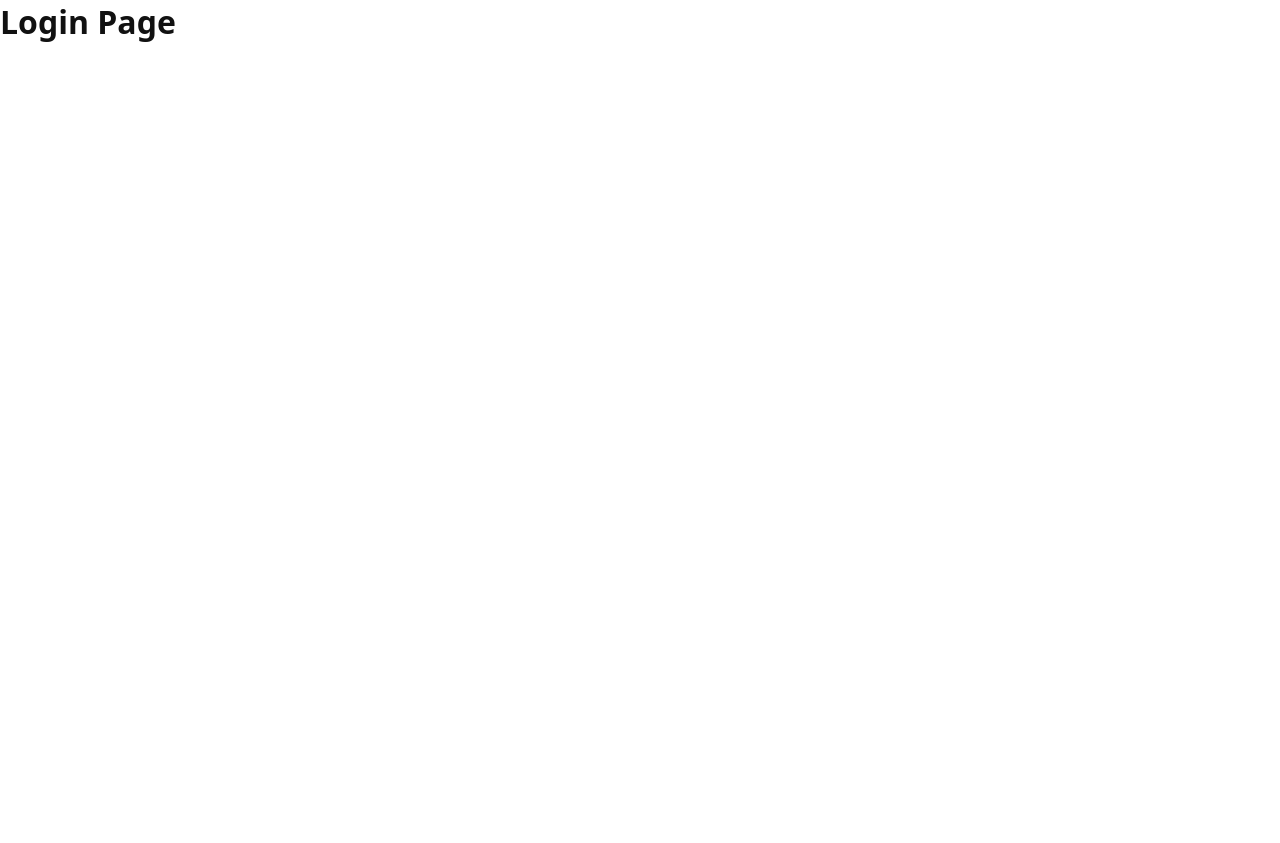
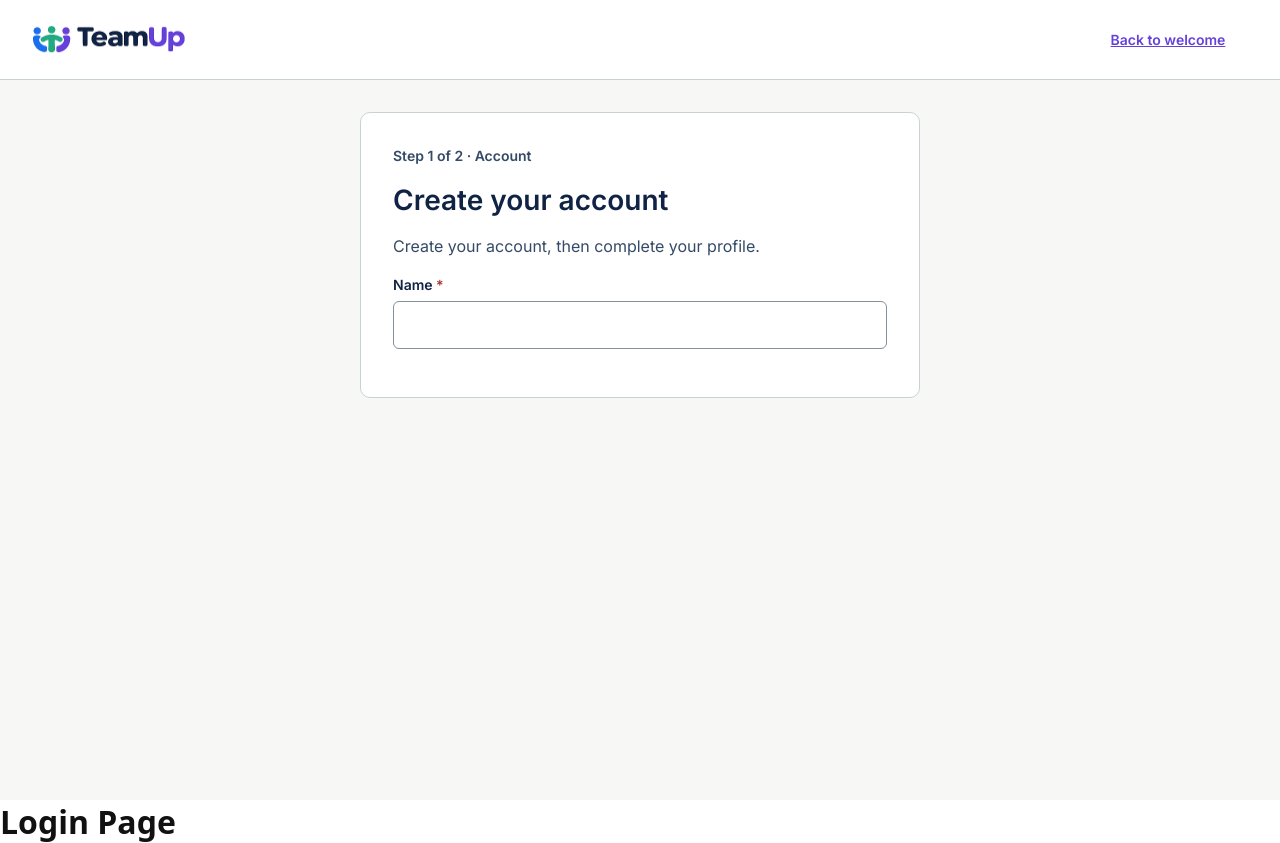
Before and after one commit to teamup-lattice/teamup-frontend, a React (Vite) app: page /login in a window 1280 px wide. Before the commit the page ends 800 px from the top, so only its background shows below. Built offline with nearby package versions, Linux system fonts and the light colour scheme.

Commit message:
Match AuthLayout, Input and Button typography to Figma

```diff
--- a/src/App.jsx
+++ b/src/App.jsx
@@ -7,9 +7,20 @@ import CreateProject from "./pages/CreateProject";
 import ProjectDetails from "./pages/ProjectDetails";
 import Workspace from "./pages/Workspace";
 import ProjectPage from "./pages/ProjectPage";
+import AuthLayout from "./layouts/AuthLayout";
+import Input from "./components/Input";
 
 function App() {
   return (
+    <>
+      <AuthLayout
+        step="Step 1 of 2 · Account"
+        title="Create your account"
+        description="Create your account, then complete your profile."
+        backLabel="Back to welcome"
+      >
+        <Input label="Name" required />
+      </AuthLayout>
       <Routes>
         <Route path="/" element={<Navigate to="/login" />} />
         <Route path="/signup" element={<Signup />} />
@@ -21,6 +32,7 @@ function App() {
         <Route path="/projects/:id/workspace" element={<Workspace />} />
         <Route path="/projects/:id/page" element={<ProjectPage />} />
       </Routes>
+    </>
   );
 }
 
--- a/src/components/Button.module.css
+++ b/src/components/Button.module.css
@@ -8,13 +8,15 @@
   border: 1px solid transparent;
   border-radius: var(--radius-control);
   font-family: var(--font-family);
-  font-size: var(--font-size-body);
+  font-size: var(--font-size-label);
+  line-height: var(--line-height-text);
   font-weight: 600;
   cursor: pointer;
 }
 
 .primary {
   background: var(--color-purple);
+  border-color: var(--color-purple);
   color: var(--color-card);
 }
 
--- a/src/components/Input.module.css
+++ b/src/components/Input.module.css
@@ -1,7 +1,7 @@
 .field {
   display: flex;
   flex-direction: column;
-  gap: var(--space-1);
+  gap: var(--space-tight);
   margin-bottom: var(--space-4);
 }
 
@@ -9,6 +9,7 @@
   font-size: var(--font-size-label);
   font-weight: 600;
   color: var(--color-navy);
+  line-height: var(--line-height-text);
 }
 
 .required {
@@ -23,7 +24,7 @@
   box-sizing: border-box;
   width: 100%;
   height: var(--input-height);
-  padding: 0 var(--space-4);
+  padding: 0 var(--space-3);
   border: 1px solid var(--color-border-control);
   border-radius: var(--radius-control);
   background: var(--color-card);
@@ -48,7 +49,7 @@
 .toggle {
   position: absolute;
   top: 0;
-  right: var(--space-2);
+  right: var(--space-1);
   height: 100%;
   padding: 0 var(--space-2);
   border: none;
--- a/src/layouts/AuthLayout.jsx
+++ b/src/layouts/AuthLayout.jsx
@@ -1,4 +1,5 @@
 import { Link } from "react-router-dom";
+import logo from "../assets/teamup-logo.png";
 import styles from "./AuthLayout.module.css";
 
 function AuthLayout({
@@ -13,7 +14,7 @@ function AuthLayout({
     <div className={styles.page}>
       <header className={styles.header}>
         <Link to="/" className={styles.logo}>
-          TeamUp
+          <img src={logo} alt="TeamUp" className={styles.logoImage} />
         </Link>
         <Link to={backTo} className={styles.back}>
           {backLabel}
--- a/src/layouts/AuthLayout.module.css
+++ b/src/layouts/AuthLayout.module.css
@@ -5,25 +5,39 @@
 }
 
 .header {
+  box-sizing: border-box;
   display: flex;
   align-items: center;
   justify-content: space-between;
-  padding: var(--space-4) var(--space-6);
+  height: 80px;
+  padding: 0 var(--space-6);
   background: var(--color-card);
   border-bottom: 1px solid var(--color-border-subtle);
 }
 
 .logo {
-  font-size: var(--font-size-body);
-  font-weight: 700;
-  color: var(--color-navy);
-  text-decoration: none;
+  display: flex;
+  align-items: center;
+}
+
+.logoImage {
+  display: block;
+  width: 153.6px;
+  height: auto;
 }
 
 .back {
+  display: inline-flex;
+  align-items: center;
+  justify-content: center;
+  min-width: 160px;
+  min-height: var(--button-height);
+  padding: 0 var(--space-4);
+  border-radius: var(--radius-control);
   font-size: var(--font-size-label);
   font-weight: 600;
   color: var(--color-purple);
+  text-decoration: underline;
 }
 
 .logo:focus-visible,
@@ -35,7 +49,7 @@
 .main {
   display: flex;
   justify-content: center;
-  padding: var(--space-7) var(--space-4);
+  padding: var(--space-6);
 }
 
 .card {
@@ -49,26 +63,32 @@
 }
 
 .step {
-  margin: 0 0 var(--space-2);
-  font-size: var(--font-size-helper);
+  margin: 0 0 var(--space-4);
+  font-size: var(--font-size-label);
+  font-weight: 600;
+  line-height: var(--line-height-text);
   color: var(--color-text-secondary);
 }
 
 .title {
-  margin: 0 0 var(--space-2);
+  margin: 0 0 var(--space-4);
   font-size: var(--font-size-heading);
+  font-weight: 600;
+  line-height: var(--line-height-heading);
   color: var(--color-navy);
 }
 
 .description {
-  margin: 0 0 var(--space-5);
+  margin: 0 0 var(--space-4);
   font-size: var(--font-size-body);
+  font-weight: 400;
+  line-height: var(--line-height-text);
   color: var(--color-text-secondary);
 }
 
 @media (max-width: 599px) {
   .header {
-    padding: var(--space-3) var(--space-4);
+    padding: 0 var(--space-4);
   }
 
   .main {
@@ -81,4 +101,8 @@
     border: none;
     border-radius: 0;
   }
+
+  .back {
+    min-width: 0;
+  }
 }
--- a/src/styles/variables.css
+++ b/src/styles/variables.css
@@ -27,6 +27,9 @@
   --space-5: 24px;
   --space-6: 32px;
   --space-7: 48px;
+  --space-tight: 6px;
+  --line-height-text: 1.5;
+  --line-height-heading: 1.3;
 
   --radius-control: 6px;
   --radius-card: 10px;
```
Also changed, not shown: src/assets/teamup-logo.png (added). Lines whose indentation alone changed are shown as unchanged.
